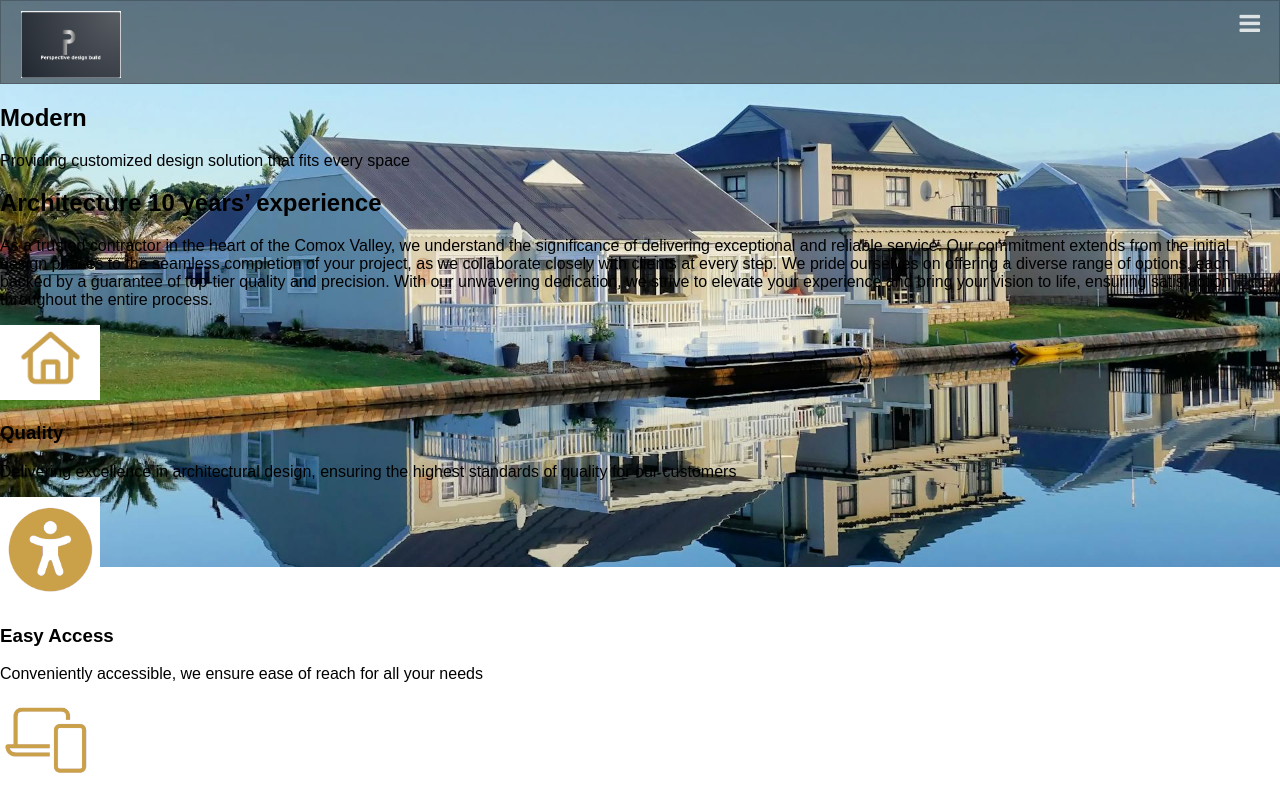
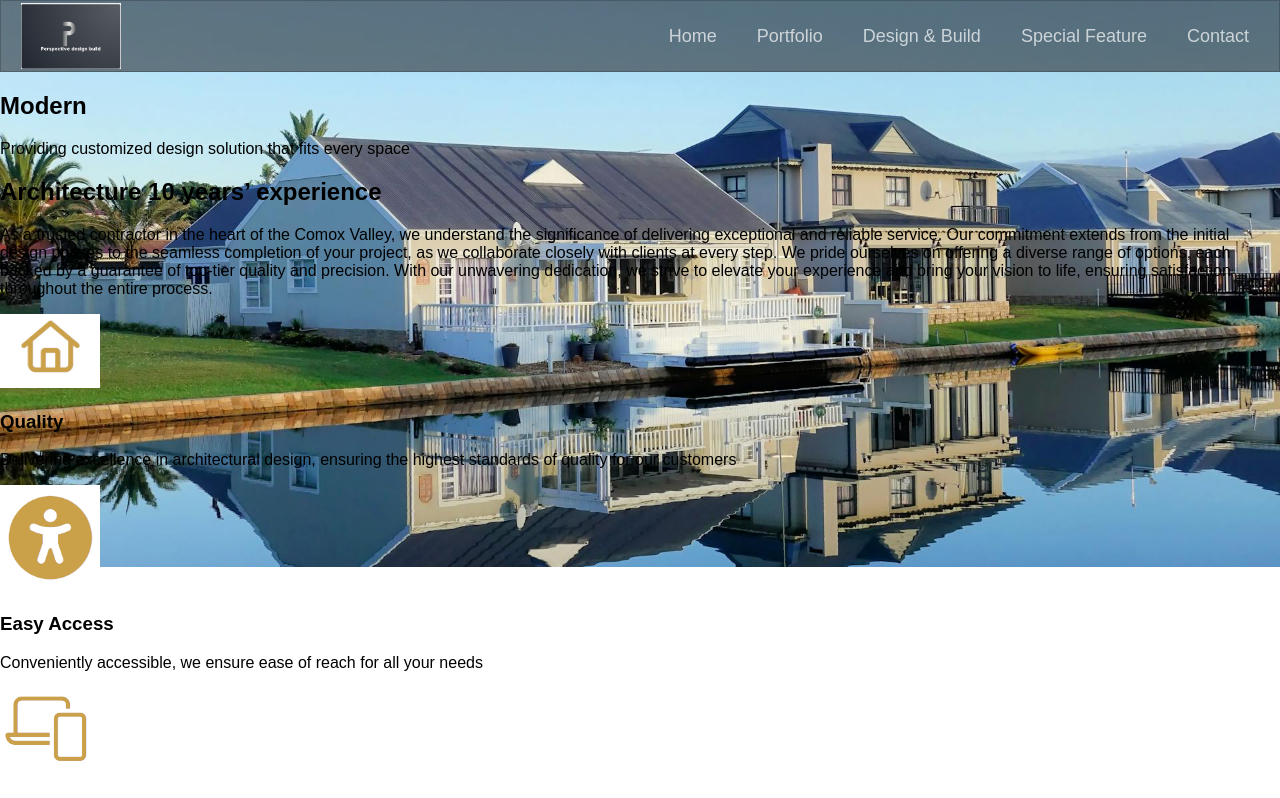
Before and after one commit to nic-dgl103-f23-cvs2/project-Ravi-takhi, a plain HTML site: page index.html in a window 1280 px wide. Shown: the top 798 px of the page. Drawn offline with Linux system fonts and the light colour scheme.

Commit message:
Designed Nav bar for desktop
Added media query for desktop view

```diff
--- a/style.css
+++ b/style.css
@@ -1,6 +1,7 @@
 html {
     font-size: 62.5%;
   }
+
   body
   {
     font-family: "Josefin Sans", sans-serif;
@@ -10,13 +11,15 @@ html {
     color: black;
     background-image: url(images/banner-5.jpg);
     background-repeat: no-repeat;
-    background-size: contain; /* Adjust as needed */
-    background-position: top; /* Adjust as needed */
+    background-size: contain;
+    background-position: top;
     display: flex;
     flex-direction: column;
     min-height: 100vh;
     box-sizing: border-box;
 }
+
+
 /* ==>  Nav Style <== */
 
 nav {
@@ -36,15 +39,13 @@ nav li {
   margin: 15px auto;
 }
 
-.nav-links,
-.logo {
+.nav-links{
   text-decoration: none;
   color: rgba(255, 255, 255, 0.7);
 }
 
 .logo {
   display: inline-block;
-  font-size: 22px;
   margin-top: 10px;
   margin-left: 20px;
 }
@@ -57,3 +58,44 @@ nav li {
   color: rgba(255, 255, 255, 0.8);
   font-size: 24px;
 }
+
+
+
+
+/*   ==> Media query for desktop <==  */
+@media screen and (min-width: 768px) {
+
+  /* ==>  Nav Style <== */
+
+  nav {
+    display: flex;
+    justify-content: space-between;
+    padding-bottom: 0;
+    height: 70px;
+    align-items: center;
+  }
+
+  nav ul {
+    display: flex;
+    margin-right: 30px;
+    flex-direction: row;
+    justify-content: flex-end;
+  }
+
+  nav li {
+    margin: 0;
+  }
+
+  .nav-links {
+    margin-left: 40px;
+  }
+
+  .logo {
+    margin-top: 0;
+  }
+
+  #navbar-toggle {
+    display: none;
+  }
+
+}
```
Also changed, not shown: index.html (+0 -1 lines).
